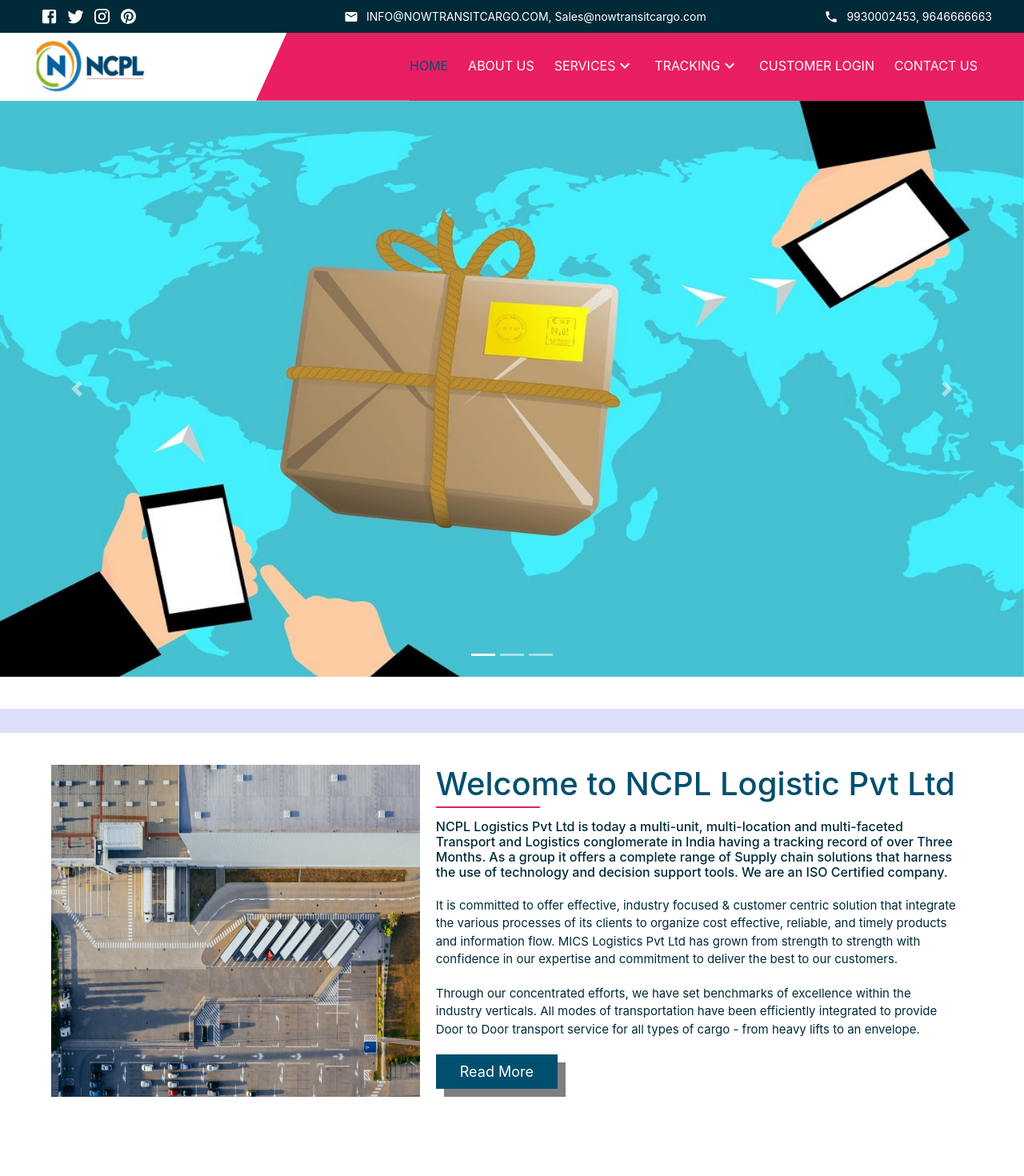
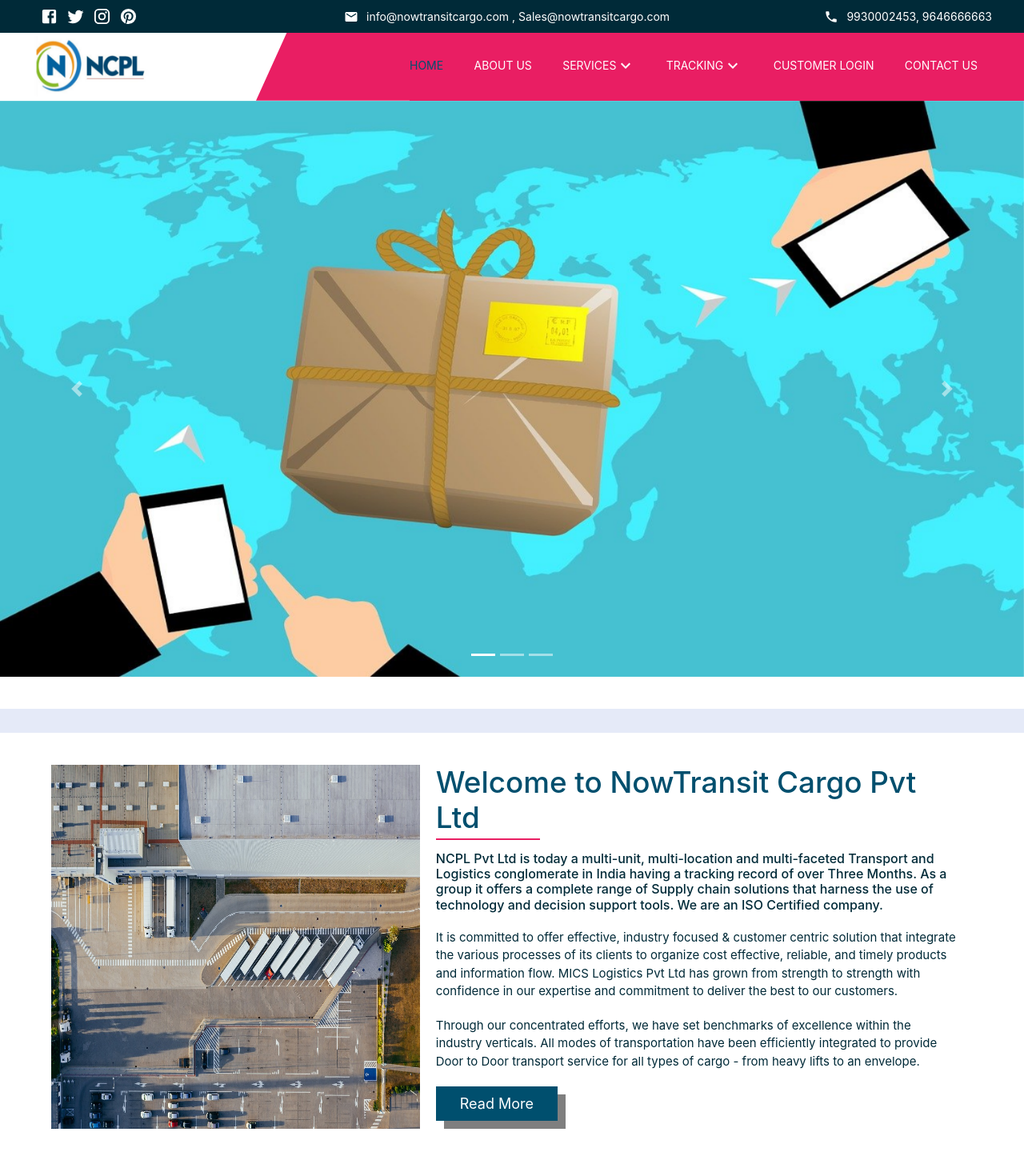
Before and after one commit to st412613/shipment_tracking, a React (Create React App) app: page / in a window 1280 px wide. Shown: the top 1470 px of the page at 80% size. Built offline with nearby package versions, Linux system fonts and the light colour scheme.

Commit message:
corrected fontSize

```diff
--- a/src/components/aboutUsHomeSection/Welcome.jsx
+++ b/src/components/aboutUsHomeSection/Welcome.jsx
@@ -20,8 +20,8 @@ const Welcome = () => {
         </div>
         <div className={classes.textContainer}>
           <div>
-            <h1>Welcome to NCPL Logistic Pvt Ltd</h1>
-            <h5>NCPL Logistics Pvt Ltd is today a multi-unit, multi-location and multi-faceted Transport and Logistics conglomerate in India having a tracking record of over Three Months. As a group it offers a complete range of Supply chain solutions that harness the use of technology and decision support tools. We are an ISO Certified company.</h5>
+            <h1>Welcome to NowTransit Cargo Pvt Ltd</h1>
+            <h5>NCPL Pvt Ltd is today a multi-unit, multi-location and multi-faceted Transport and Logistics conglomerate in India having a tracking record of over Three Months. As a group it offers a complete range of Supply chain solutions that harness the use of technology and decision support tools. We are an ISO Certified company.</h5>
             <p>It is committed to offer effective, industry focused & customer centric solution that integrate the various processes of its clients to organize cost effective, reliable, and timely products and information flow. MICS Logistics Pvt Ltd has grown from strength to strength with confidence in our expertise and commitment to deliver the best to our customers.</p>
             <p>Through our concentrated efforts, we have set benchmarks of excellence within the industry verticals. All modes of transportation have been efficiently integrated to provide Door to Door transport service for all types of cargo - from heavy lifts to an envelope.</p>
 
--- a/src/components/aboutUsHomeSection/WelcomeStyle.js
+++ b/src/components/aboutUsHomeSection/WelcomeStyle.js
@@ -21,6 +21,7 @@ const WelcomeStyle = makeStyles(() => ({
     '& div': {
       margin: '0px 20px',
       '& h1': {
+        fontSize: '2.3rem',
         color:  '#004F6E',
         position: 'relative',
         '&::before': {
--- a/src/components/contactUsForm/ContactUsForm.jsx
+++ b/src/components/contactUsForm/ContactUsForm.jsx
@@ -90,7 +90,7 @@ const ContactUsForm = () => {
             <div className={classes.flexContent}>
               <div className={classes.iconContent}><Place /></div>
               <div className={classes.infoContent}>
-                <h5>NCPL LOGISTICS PVT. LTD.</h5>
+                <h5>NowTransit Cargo PVT. LTD.</h5>
                 <p>A 301 murdang building sector 1 vasant nagri vasai east mumbai 401208</p>
                 <p>Gala no 1 Reliable complex near gaon devi mandir sativali vasai east mumbai 401208</p>
               </div>
@@ -106,7 +106,7 @@ const ContactUsForm = () => {
               <div className={classes.iconContent}><Email /></div>
               <div className={classes.infoContent}>
                 <h5>Email</h5>
-                <p>INFO@NOWTRANSITCARGO.COM Sales@nowtransitcargo.com
+                <p>info@nowtransitcargo.com Sales@nowtransitcargo.com
                 </p>
               </div>
             </div>
--- a/src/components/footer/Footer.jsx
+++ b/src/components/footer/Footer.jsx
@@ -13,7 +13,7 @@ const Footer = () => {
             <h2>About Us</h2>
             <div className={classes.content}>
               <h1>NCPL</h1>
-              <p>NCPL Logistics Pvt Ltd is today a multi-unit, multi-location and multi-faceted Transport and Logistics conglomerate in India having a tracking record of over Three Months. As a group it offers a complete range of Supply chain solutions that harness the use of technology and decision support tools.</p>
+              <p>NowTransit Cargo Private Limited today a multi-unit, multi-location and multi-faceted Transport and Logistics conglomerate in India having a tracking record of over Three Months. As a group it offers a complete range of Supply chain solutions that harness the use of technology and decision support tools.</p>
               <div className={classes.socialIcon}>
                 <Facebook />
                 <Twitter />
@@ -39,7 +39,7 @@ const Footer = () => {
               <p><span><Apartment /></span>A 301 murdang building sector 1 vasant nagri vasai east mumbai 401208</p>
               <h3>Regional Office Address</h3>
               <p><span><LocationOn /></span>Gala no 1 Reliable complex near gaon devi mandir sativali vasai east mumbai 401208</p>
-              <p><span><Mail /></span>INFO@NOWTRANSITCARGO.COM</p>
+              <p><span><Mail /></span>info@nowtransitcargo.com</p>
               <p><span><Mail /></span>Sales@nowtransitcargo.com</p>
               <p><span><Phone /></span>9930002453</p>
               <p><span><Phone /></span>9646666663</p>
--- a/src/components/footer/FooterStyle.js
+++ b/src/components/footer/FooterStyle.js
@@ -16,7 +16,7 @@ const FooterStyle = makeStyles(() => ({
     margin: '10px',
     '& h2': {
       textTransform: 'uppercase',
-      fontSize: '22px',
+      fontSize: '18px',
       marginBottom: '20px',
       fontWeight: '600',
       position: 'relative',
@@ -41,7 +41,7 @@ const FooterStyle = makeStyles(() => ({
     },
     '& p': {
       margin: '10px 10px 10px 0px',
-      fontSize: '14px',
+      fontSize: '12px',
       display:'flex',
       alignItems: 'center',
       '& span': {
@@ -56,7 +56,7 @@ const FooterStyle = makeStyles(() => ({
     },
     '& h3': {
       color: 'lightblue',
-      fontSize: '16px',
+      fontSize: '14px',
       fontWeight: '600',
     },
   },
@@ -75,7 +75,7 @@ const FooterStyle = makeStyles(() => ({
     margin: '40px 0px',
     '& h5': {
       cursor: 'pointer',
-      fontSize: '16px',
+      fontSize: '14px',
       margin: '10px 0px',
       fontWeight: '600',
       display:'flex',
@@ -101,6 +101,7 @@ const FooterStyle = makeStyles(() => ({
     alignItems: 'center',
     '& p': {
       display: 'flex',
+      fontSize: '14px',
       alignItem:'center',
       fontFamily: '"Roboto", "Helvetica", "Arial", sans-serif"',
     },
@@ -130,11 +131,12 @@ const FooterStyle = makeStyles(() => ({
   '@media screen and (max-width: 768px)': {
     topContainer: {
       display: 'block',
+      padding: '20px 0px',
     },
     contentBox: {
       margin: '0px 10px',
       '& h2': {
-        fontSize: '20px',
+        fontSize: '18px',
         marginBottom: '10px',
         '&::before': {
           width: '8%',
--- a/src/components/header/Header.jsx
+++ b/src/components/header/Header.jsx
@@ -27,7 +27,7 @@ const Header = () => {
           <Pinterest />
         </div>
         <div className={classes.ContactInfoContainer}>
-          <p><span><Mail /></span>INFO@NOWTRANSITCARGO.COM,  Sales@nowtransitcargo.com</p>
+          <p><span><Mail /></span>info@nowtransitcargo.com ,  Sales@nowtransitcargo.com</p>
           <p><span><Phone /></span>9930002453, 9646666663</p>
         </div>
       </div>
--- a/src/components/header/HeaderStyle.js
+++ b/src/components/header/HeaderStyle.js
@@ -89,6 +89,7 @@ const HeaderStyle = makeStyles(() => ({
         listStyle: 'none',
         '& a': {
           textDecoration: 'none',
+          fontSize: '14px',
           color: '#fff',
           transition: 'color 0.3s',
           display: 'flex',
--- a/src/components/heroSection/HeroStyle.js
+++ b/src/components/heroSection/HeroStyle.js
@@ -18,7 +18,7 @@ const HeroStyle = makeStyles(() => ({
   disclaimerContainer: {
     margin: '40px 0px',
     '& div': {
-      background: '#dedffb',
+      background: '#e5eaf8',
       color: '#004F6E'
     }
   },
--- a/src/components/newsletter/NewsletterStyle.js
+++ b/src/components/newsletter/NewsletterStyle.js
@@ -83,8 +83,20 @@ const NewsLetterStyle = makeStyles(() => ({
     content: {
       margin: '0px',
     },
+    icon: {
+      textAlign: 'right',
+      '& svg': {
+        margin: '0px 0px'
+      }
+    },
     text: {
       width: '100%',
+      '& h3': {
+        fontSize: '1.2rem',
+      },
+      '& h2': {
+        fontSize: '1.6rem',
+      },
     },
     rightContainer: {
       width: '100%',
```
